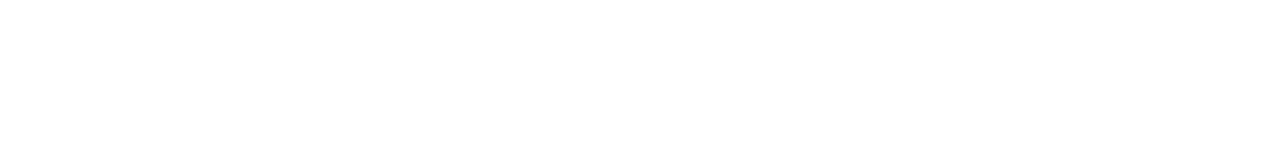
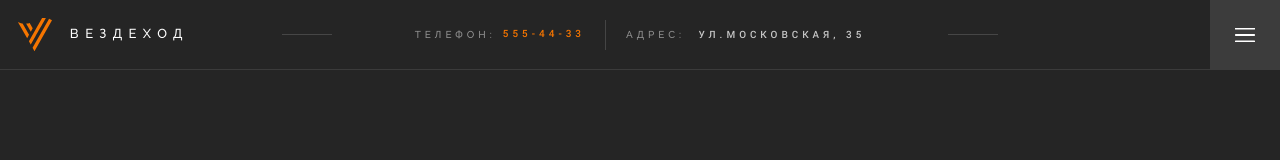
Before and after one commit to Runeci/CarsSlider, a website: page app/index.html in a window 1280 px wide. Drawn offline with nearby package versions, Linux system fonts and the light colour scheme; files that its build step writes are made by us from their sources.

Commit message:
feat: add header

```diff
--- a/app/index.html
+++ b/app/index.html
@@ -1,7 +1,26 @@
 <!--#set var="title" value="Cars Slider" -->
 <!--#include virtual="/parts/header.html" -->
  <header class="home-header">
-     <div class="top-line"></div>
+     <div class="top-line">
+         <a href="" class="logo">
+             <span class="logo__img-wrapper">
+                 <img src="images/dist/logo.svg" alt="vezdehod" class="logo_images">
+             </span>
+             <span class="logo__text">Вездеход</span>
+         </a>
+         <div class="top-line__decoration"></div>
+         <div class="top-line__contacts">
+             Телефон: <span class="top-line__numbers">555-44-33</span>
+             <span class="top-line__separator"></span>
+             <span class="top-line__address">Адрес:
+                <span class="top-line__text">ул.Московская, 35</span>
+             </span>
+         </div>
+         <div class="top-line__decoration"></div>
+         <div class="menu-button-container">
+             <a href="#" class="menu-button"></a>
+         </div>
+     </div>
  </header>
 
 <!--#include virtual="/parts/footer.html" -->
--- a/app/styles/sass/_config.sass
+++ b/app/styles/sass/_config.sass
@@ -9,7 +9,7 @@ $lineheight: 1.7 // Document Line Height
 $userfont: raleway-vh, sans-serif // User Font Family
 $systemfont: -apple-system, BlinkMacSystemFont, Arial, sans-serif // System Font Family
 $size: 70px
-$boeder-opacity: .1
+$border-opacity: .1
 
 // Bootstrap compatible gutter variable => $gutter
 $grid-gutter-width: 30px
@@ -37,7 +37,7 @@ $gutter: $grid-gutter-width
 @include font('raleway-vh', normal, 500, '../fonts/ralewaymedium-webfont.woff2')
 @include font('raleway-vh', normal, 400, '../fonts/ralewayregular-webfont.woff2')
 @include font('raleway-vh', normal, 600, '../fonts/ralewaysemibold-webfont.woff2')
-@include font('raleway-vh', normal, 600, '../fonts/robotomedium-webfont.woff2')
+@include font('roboto-vh', normal, 600, '../fonts/robotomedium-webfont.woff2')
 
 // GENERAL DOCUMENT STYLES
 
--- a/app/styles/sass/blocks/home-header.scss
+++ b/app/styles/sass/blocks/home-header.scss
@@ -0,0 +1,118 @@
+body, html {
+  height: 100%;
+}
+
+.home-header {
+  background-color: $deep;
+  height: 100%;
+  color: #fff;
+}
+
+.top-line {
+  position: absolute;
+  width: 100%;
+  height: $size;
+  top: 0;
+  border-bottom: 1px solid rgba(#fff, $border-opacity);
+  z-index: 10;
+  background-color: $deep;
+  display: flex;
+  align-items: center;
+}
+
+.logo {
+  flex: 0 0 200px;
+  display: flex;
+  align-items: center;
+  color: #fff;
+  text-transform: uppercase;
+  font-size: 13px;
+  font-weight: 500;
+  letter-spacing: .5em;
+  text-decoration: none;
+  &:hover, &:focus {
+    color: #fff;
+    text-decoration: none;
+  }
+
+}
+
+.logo__img-wrapper {
+  height: $size;
+  width: $size;
+  display: flex;
+  align-items: center;
+  justify-content: center;
+}
+
+.menu-button-container {
+  flex: 0 0 200px;
+  text-align: right;
+  height: $size;
+  position: relative;
+}
+
+.menu-button {
+  position: absolute;
+  top: 0;
+  right: 0;
+  background-color: #3c3c3c;
+  height: $size;
+  width: $size;
+  background-image: url('../../../images/dist/bars-solid.svg');
+  background-position: center;
+  background-repeat: no-repeat;
+  transition: background .25s ease-out;
+  &:hover {
+    background-color: $accent;
+  }
+}
+
+.top-line__decoration {
+  flex: 1 0 0;
+  text-align: center;
+  &:before {
+    content: '';
+    height: 1px;
+    width: 50px;
+    background-color: #fff;
+    display: inline-block;
+    opacity: $border-opacity*1.5;
+    top: -5px;
+    position: relative;
+  }
+}
+
+.top-line__contacts {
+  text-transform: uppercase;
+  font-size: 10px;
+  font-weight: 500;
+  letter-spacing: .4em;
+  color: rgba(#fff, .5);
+  display: flex;
+  align-items: center;
+}
+
+.top-line__separator {
+  height: 30px;
+  width: 1px;
+  background-color: rgba(#fff, $border-opacity*1.5);
+  margin: 0 20px;
+}
+
+.top-line__numbers,
+.top-line__text {
+  font-family: roboto-vh, sans-serif;
+  margin-left: 7px;
+  a {
+    color: $accent;
+  }
+}
+
+.top-line__numbers {
+  color: $accent;
+}
+
+.top-line__text {
+  color: rgba(#fff, .75);
+}
```
Also changed, not shown: app/css/app.min.css.
